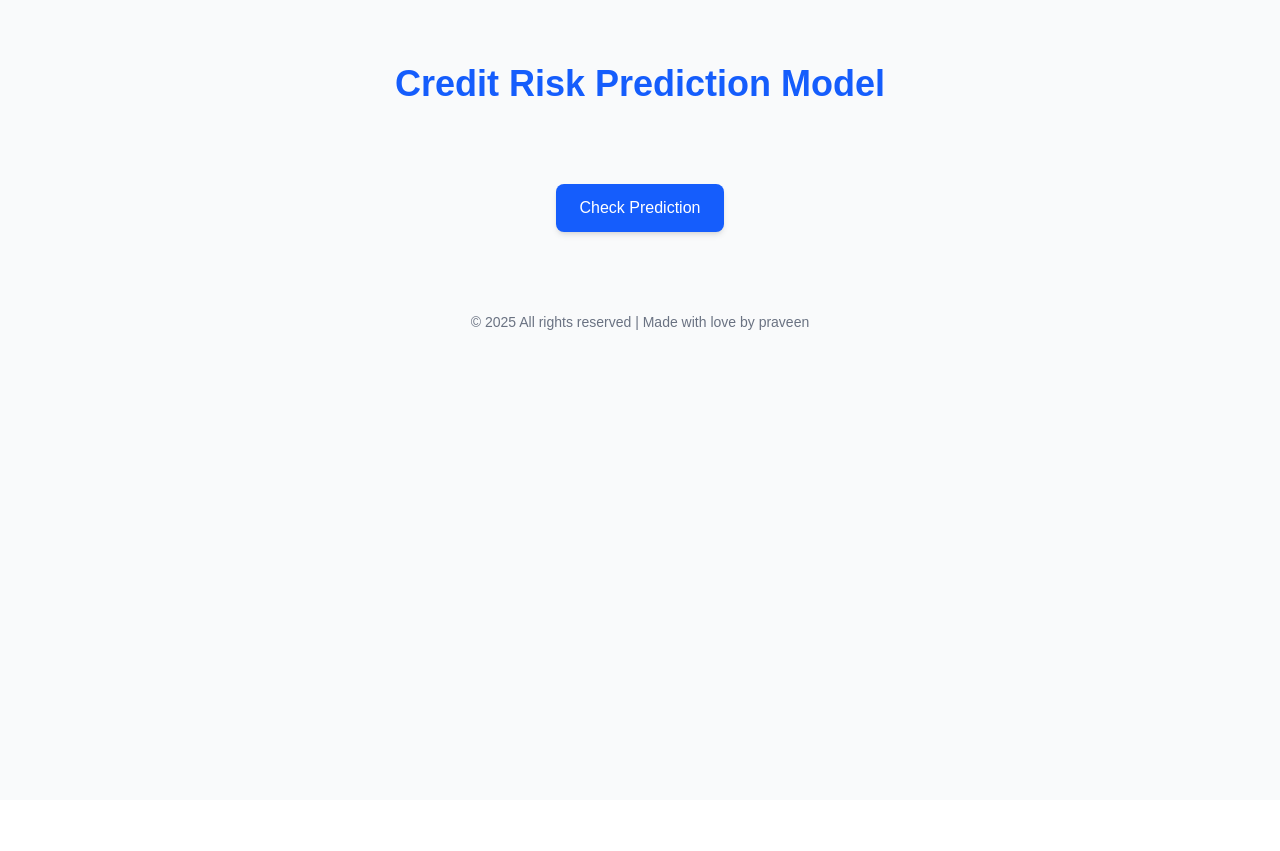
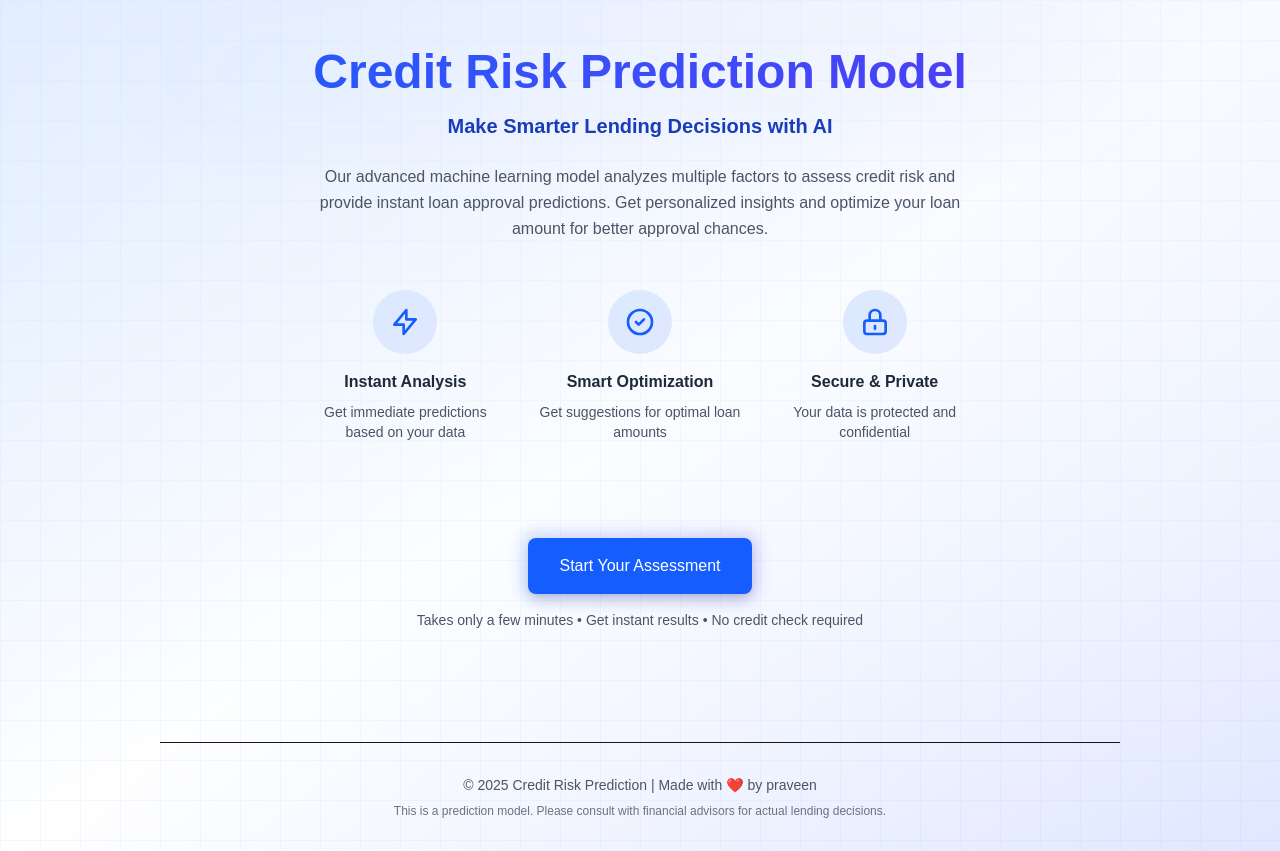
Before and after one commit to Praveenkumar5048/CreditRisk-Prediction, a Next.js app in the folder frontend/: page / in a window 1280 px wide. Before the commit the page ends 800 px from the top, so only its background shows below. Built offline with nearby package versions, Linux system fonts and the light colour scheme.

Commit message:
immproved form design

```diff
--- a/frontend/components/Header.js
+++ b/frontend/components/Header.js
@@ -1,8 +1,54 @@
 export default function Header() {
-    return (
-      <header className="text-center py-8">
+  return (
+    <header className="text-center py-12 px-4">
+      <div className="relative">
+        <div className="absolute -inset-1 bg-gradient-to-r from-blue-600/20 to-indigo-600/20 rounded-lg blur-3xl opacity-20"></div>
+        <h1 className="relative text-5xl font-bold bg-clip-text text-transparent bg-gradient-to-r from-blue-600 to-indigo-600 mb-4">
+          Credit Risk Prediction Model
+        </h1>
+      </div>
 
-        <h1 className="text-4xl font-bold text-blue-600 mt-4">Credit Risk Prediction Model</h1>
-      </header>
-    );
+      <p className="text-xl text-blue-800 mb-6 font-semibold">
+        Make Smarter Lending Decisions with AI
+      </p>
+
+      <div className="max-w-2xl mx-auto relative">
+        <p className="text-gray-600 leading-relaxed mb-12">
+          Our advanced machine learning model analyzes multiple factors to assess credit risk and provide instant loan approval predictions. Get personalized insights and optimize your loan amount for better approval chances.
+        </p>
+
+        <div className="flex justify-center gap-8 text-center">
+          <div className="flex-1 group">
+            <div className="w-16 h-16 mx-auto mb-4 bg-gradient-to-br from-blue-100 to-indigo-100 rounded-full flex items-center justify-center transform group-hover:scale-110 transition-transform duration-300">
+              <svg xmlns="http://www.w3.org/2000/svg" className="h-8 w-8 text-blue-600" fill="none" viewBox="0 0 24 24" stroke="currentColor">
+                <path strokeLinecap="round" strokeLinejoin="round" strokeWidth={2} d="M13 10V3L4 14h7v7l9-11h-7z" />
+              </svg>
+            </div>
+            <h3 className="font-semibold text-gray-800 mb-2">Instant Analysis</h3>
+            <p className="text-sm text-gray-600">Get immediate predictions based on your data</p>
+          </div>
+
+          <div className="flex-1 group">
+            <div className="w-16 h-16 mx-auto mb-4 bg-gradient-to-br from-blue-100 to-indigo-100 rounded-full flex items-center justify-center transform group-hover:scale-110 transition-transform duration-300">
+              <svg xmlns="http://www.w3.org/2000/svg" className="h-8 w-8 text-blue-600" fill="none" viewBox="0 0 24 24" stroke="currentColor">
+                <path strokeLinecap="round" strokeLinejoin="round" strokeWidth={2} d="M9 12l2 2 4-4m6 2a9 9 0 11-18 0 9 9 0 0118 0z" />
+              </svg>
+            </div>
+            <h3 className="font-semibold text-gray-800 mb-2">Smart Optimization</h3>
+            <p className="text-sm text-gray-600">Get suggestions for optimal loan amounts</p>
+          </div>
+
+          <div className="flex-1 group">
+            <div className="w-16 h-16 mx-auto mb-4 bg-gradient-to-br from-blue-100 to-indigo-100 rounded-full flex items-center justify-center transform group-hover:scale-110 transition-transform duration-300">
+              <svg xmlns="http://www.w3.org/2000/svg" className="h-8 w-8 text-blue-600" fill="none" viewBox="0 0 24 24" stroke="currentColor">
+                <path strokeLinecap="round" strokeLinejoin="round" strokeWidth={2} d="M12 15v2m-6 4h12a2 2 0 002-2v-6a2 2 0 00-2-2H6a2 2 0 00-2 2v6a2 2 0 002 2zm10-10V7a4 4 0 00-8 0v4h8z" />
+              </svg>
+            </div>
+            <h3 className="font-semibold text-gray-800 mb-2">Secure & Private</h3>
+            <p className="text-sm text-gray-600">Your data is protected and confidential</p>
+          </div>
+        </div>
+      </div>
+    </header>
+  );
 }
--- a/frontend/components/PredictionForm.js
+++ b/frontend/components/PredictionForm.js
@@ -56,18 +56,21 @@ export default function PredictionForm({ onSubmit, isLoading, setFormData, formD
             />
           </div>
           <div>
-            <label className="block text-sm font-medium text-gray-700 mb-1">Loan Grade (0-6)</label>
+            <label className="block text-sm font-medium text-gray-700 mb-1">Credit Grade</label>
             <select
-              type="number"
               name="loan_grade"
               value={formData.loan_grade}
               onChange={handleChange}
               className="w-full px-3 py-2 border border-gray-300 rounded-md focus:outline-none focus:ring-2 focus:ring-blue-500"
               required
             >
-              {[0, 1, 2, 3, 4, 5, 6].map(grade => (
-                <option key={grade} value={grade}>{grade}</option>
-              ))}
+              <option value={0}>Grade A - Excellent</option>
+              <option value={1}>Grade B - Very Good</option>
+              <option value={2}>Grade C - Good</option>
+              <option value={3}>Grade D - Fair</option>
+              <option value={4}>Grade E - Poor</option>
+              <option value={5}>Grade F - Very Poor</option>
+              <option value={6}>Grade G - Worst</option>
             </select>
           </div>
           <div>
--- a/frontend/pages/index.js
+++ b/frontend/pages/index.js
@@ -27,7 +27,6 @@ export default function Home() {
   const handleSubmit = async (formData) => {
     setIsLoading(true);
     try {
-      //"https://creditrisk-prediction.onrender.com/analyze
       const response = await axios.post("https://creditrisk-prediction.onrender.com/analyze", formData);
 
       const apiResult = {
@@ -46,33 +45,51 @@ export default function Home() {
   };
 
   return (
-    <div className="min-h-screen bg-gray-50">
+    <div className="min-h-screen bg-gradient-to-br from-blue-100 via-white to-indigo-100 relative">
+      <div className="absolute inset-0 bg-grid-pattern opacity-10"></div>
+      <div className="absolute inset-0 bg-gradient-to-t from-transparent via-blue-50/30 to-indigo-50/40"></div>
+      <div className="relative">
         <Head>
-        <title>Credit Risk Prediction </title>
-        <meta name="description" content="Credit Risk prediction model" />
+          <title>Credit Risk Prediction | Smart Lending Decisions</title>
+          <meta name="description" content="Make smarter lending decisions with our AI-powered credit risk prediction model. Get instant loan approval predictions and optimize your loan amount." />
           <link rel="icon" href="/favicon.ico" />
+          <style>{`
+            .bg-grid-pattern {
+              background-image: linear-gradient(to right, #93c5fd 1px, transparent 1px),
+                              linear-gradient(to bottom, #93c5fd 1px, transparent 1px);
+              background-size: 40px 40px;
+            }
+          `}</style>
         </Head>
 
-      <main className="max-w-4xl mx-auto p-4">
+        <main className="max-w-5xl mx-auto px-4 relative z-10">
           <Header />
 
           {!showForm && !result && (
-          <div className="mt-12 flex justify-center">
+            <div className="mt-12 mb-20 flex flex-col items-center">
+              <div className="relative group">
+                <div className="absolute -inset-1 bg-gradient-to-r from-blue-600 to-indigo-600 rounded-lg blur opacity-25 group-hover:opacity-40 transition duration-1000 group-hover:duration-200"></div>
                 <button
                   onClick={() => setShowForm(true)}
-              className="bg-blue-600 hover:bg-blue-700 text-white font-medium py-3 px-6 rounded-lg shadow-md transition-all transform hover:scale-105"
+                  className="relative bg-blue-600 hover:bg-blue-700 text-white font-medium py-4 px-8 rounded-lg shadow-lg transition-all transform hover:scale-105 hover:shadow-xl"
                 >
-              Check Prediction
+                  Start Your Assessment
                 </button>
+              </div>
+              <p className="mt-4 text-gray-600 text-sm">
+                Takes only a few minutes • Get instant results • No credit check required
+              </p>
             </div>
           )}
 
           {showForm && !result && (
+            <div className="mt-8 mb-20">
               <PredictionForm onSubmit={handleSubmit} isLoading={isLoading} setFormData={setFormData} formData={formData}/>
+            </div>
           )}
 
           {result && (
-          <div className="mt-8">
+            <div className="mt-8 mb-20">
               <ResultDisplay result={result} />
               <div className="mt-8 flex justify-center gap-4">
                 <button
@@ -80,16 +97,16 @@ export default function Home() {
                     setShowForm(true);
                     setResult(null);
                   }}
-                className="bg-blue-600 hover:bg-blue-700 text-white font-medium py-2 px-4 rounded-lg"
+                  className="bg-blue-600 hover:bg-blue-700 text-white font-medium py-3 px-6 rounded-lg shadow-md transition-all hover:shadow-lg"
                 >
-                Try Another Prediction
+                  Try Another Assessment
                 </button>
                 <button
                   onClick={() => {
                     setShowForm(false);
                     setResult(null);
                   }}
-                className="bg-gray-200 hover:bg-gray-300 text-gray-800 font-medium py-2 px-4 rounded-lg"
+                  className="bg-gray-100 hover:bg-gray-200 text-gray-800 font-medium py-3 px-6 rounded-lg shadow-md transition-all hover:shadow-lg"
                 >
                   Back to Home
                 </button>
@@ -98,9 +115,17 @@ export default function Home() {
           )}
         </main>
 
-      <footer className="max-w-4xl mx-auto p-4 text-center text-gray-500 text-sm mt-12">
-        <p>© 2025 All rights reserved | Made with love by praveen</p>
+        <footer className="max-w-5xl mx-auto p-8 text-center relative z-10">
+          <div className="border-t pt-8">
+            <p className="text-gray-600 text-sm">
+              © 2025 Credit Risk Prediction | Made with ❤️ by praveen
+            </p>
+            <p className="text-gray-500 text-xs mt-2">
+              This is a prediction model. Please consult with financial advisors for actual lending decisions.
+            </p>
+          </div>
         </footer>
+      </div>
     </div>
   );
 }
```
Lines whose indentation alone changed are shown as unchanged.
